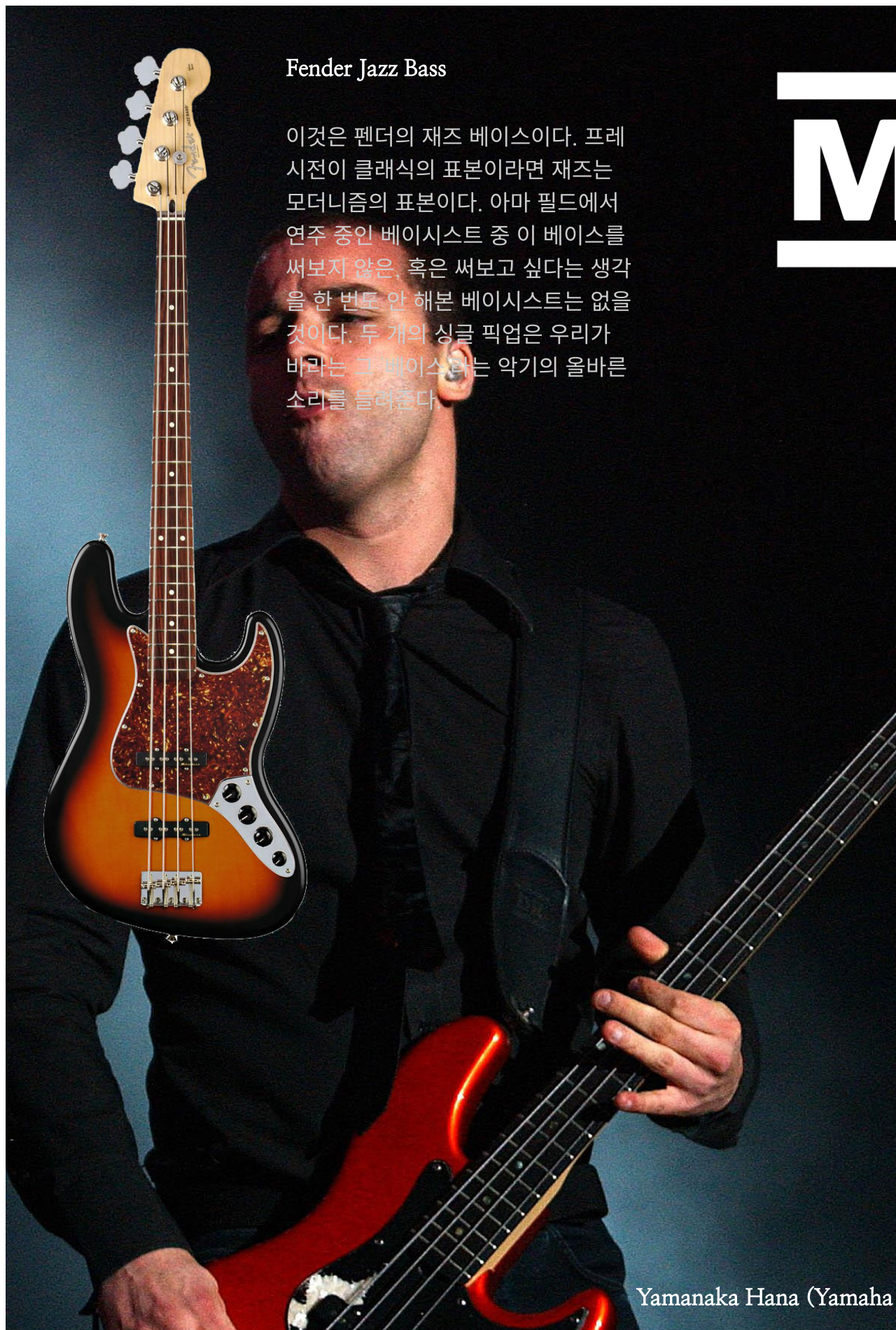
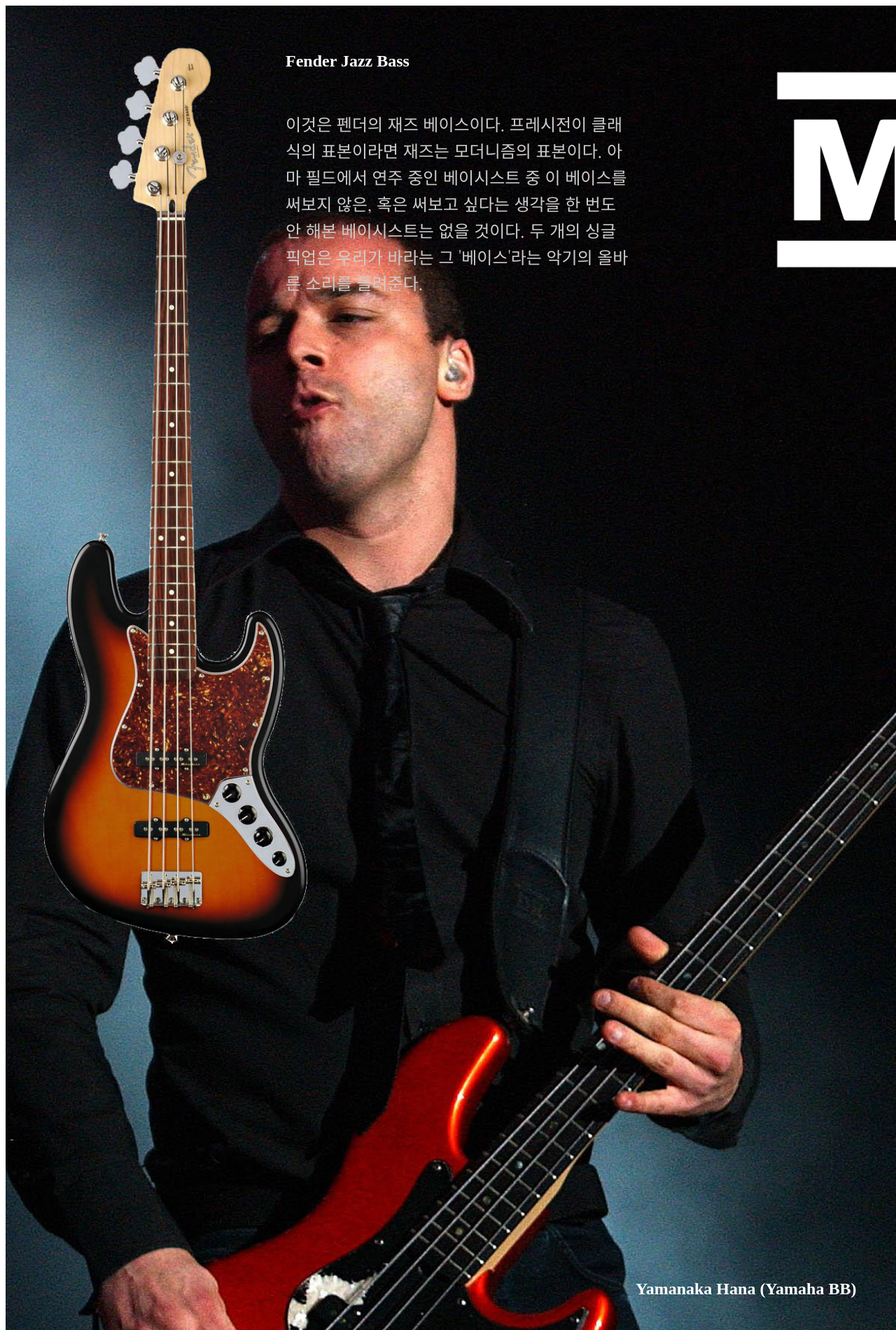
Before and after one commit to raylit/collage, a plain HTML site: page index.html in a window 1280 px wide. Shown: the top 1900 px of the page at 70% size. Drawn offline with Linux system fonts and the light colour scheme.

Commit message:
Update index.html

```diff
--- a/index.html
+++ b/index.html
@@ -13,13 +13,13 @@
 	.chris{background:url(chris.jpg);
 		background-size: 100% auto;
 		height: 2500px;}
-	.chris h1{font-size: 2em;
-		font-family: 'Nanum Myeongjo', serif;
+	.chris h1{font-size: 1.5em;
 		position: absolute;
 		left:400px; top:50px;
 	}
-	.chris p{font-size: 2em;
+	.chris p{font-size: 1.5em;
 		font-family: 'Nanum Myeongjo', serif;
+		line-height: 1.58;
 		position:absolute; width:500px;
 		left:400px; top:130px;
 		color:#ccc;
@@ -36,13 +36,13 @@
 		top:1000px; left:1400px;
 		transition: all 1s}
 	.bb:hover{transform: rotateY(360deg)}
-	.bbh1{font-size: 2em;
-		font-family: 'Nanum Myeongjo', serif;
+	.bbh1{font-size: 1.5em;
 		position:absolute; width:500px;
 		left:900px; top:1800px;
 		color:white}
-	.bbp{font-size: 2em;
+	.bbp{font-size: 1.5em;
 		font-family: 'Nanum Myeongjo', serif;
+		line-height: 1.58;
 		position:absolute; width:500px;
 		left:900px; top:1900px;
 		color:#ccc}
```
